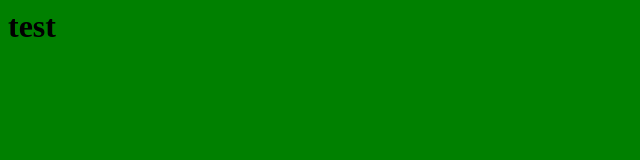
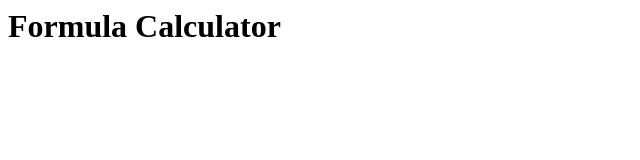
Before and after one commit to Dhicarr/Bmi-Calculator, a plain HTML site: page index.html in a window 1280 px wide. Shown: the whole page, without its empty margins (0-640 px from the left). Drawn offline with Linux system fonts and the light colour scheme.

Commit message:
Update index.html

```diff
--- a/index.html
+++ b/index.html
@@ -1,15 +1,15 @@
 <html>
   <title>
-    First website
+    Formula Solver
    </title>
 
   <body>
-    <h1>test</h1>
+    <h1>Formula Calculator</h1>
   </body>
 
   <style>
     body {
-      background-color:green;
+      background-color:white;
       color#fff;
     }
   </style>
```
